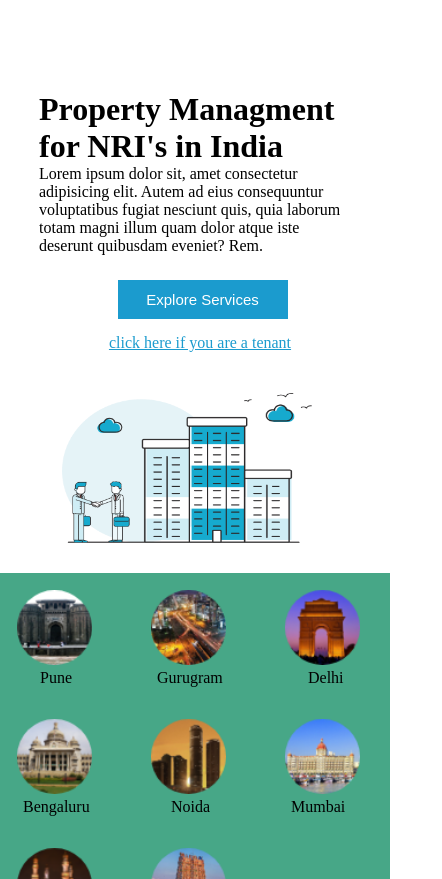
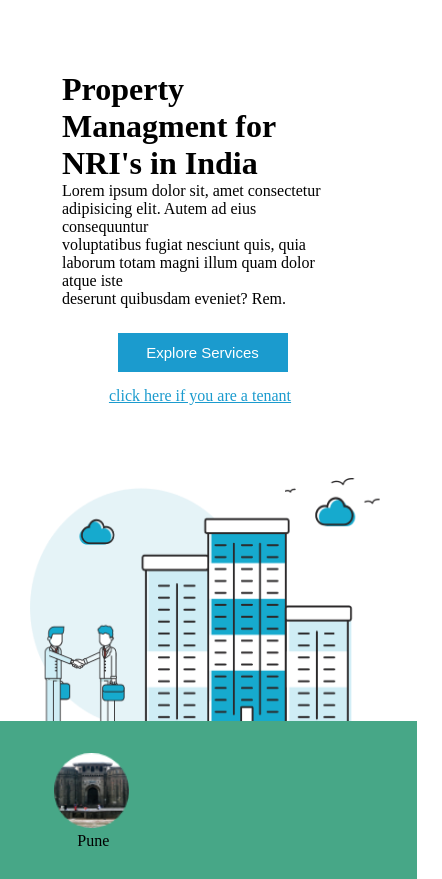
Before and after one commit to AkashHolla/housewise.github.io, a plain HTML site: page index.html in a window 390 px wide. Shown: the part 158-1037 px from the top of the page, 442 px wide, since content can reach past the window. Drawn offline with Linux system fonts and the light colour scheme; a web font is replaced by a local one.

Commit message:
Update myphone.css

```diff
--- a/myphone.css
+++ b/myphone.css
@@ -1,7 +1,7 @@
 #navbar{
     flex-direction: column;
     height: 70px;
-    width: 100%;
+    width: 108%;
 }
 #navbar ul li{
     font-size: 15px;
@@ -35,8 +35,8 @@
     display: none;
 }
 #section{
-    margin-top: 20px;
-    padding: 0 39px;
+    margin-top: 0;
+    padding: 0px 62px;
     display: flex;
     position: absolute;
     flex-direction: column;
@@ -54,20 +54,24 @@ h1 {
     align-items: center;
     justify-content: center;
     position: absolute;
+    margin: 26px 0 0 -32px;
+    height: 84%;
 }
 #aside img {
-    height: 150px;
-    width: 250px;
+    height: 250px;
+    width: 350px;
     margin-top: 340px;
 }
 #footer {
     background-color: rgb(71, 167, 135);
-    height: 60%;
-    width: 100%;
+    width: 107%;
+    height: 80%;
     display: flex;
+    align-items: center;
+    justify-content: center;
     flex-direction: column;
     flex-wrap: wrap;
-    margin-top: 532px;
+    margin-top: 680px;
     position: absolute;
 }
 .item-1 {
```
